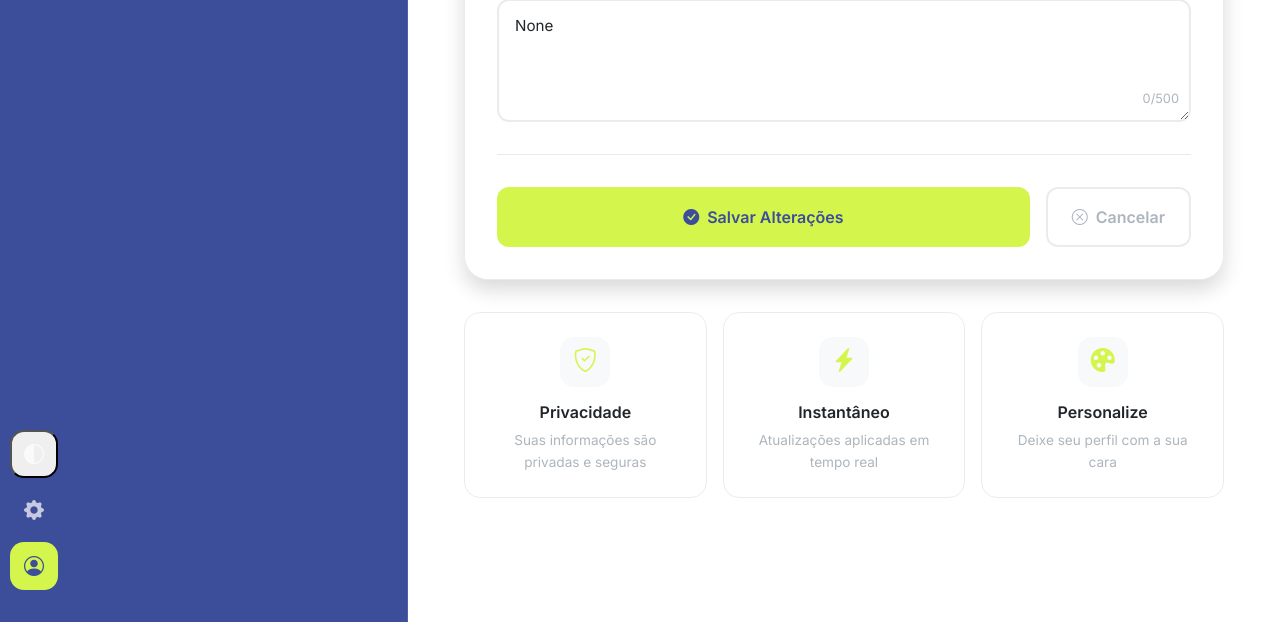
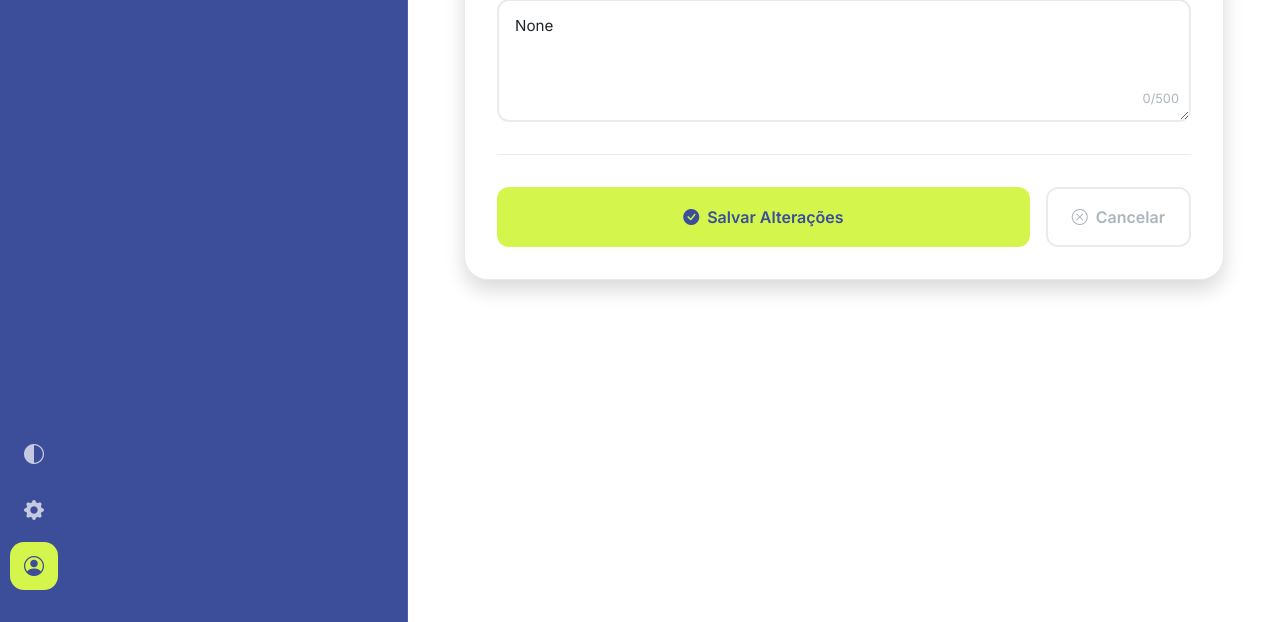
Before and after one commit to A-juli07/Dialogus, a Django app: page /chat/perfil/ in a window 1280 px wide. Shown: the part 1025-1647 px from the top of the page. Run offline with Django 5.2, Linux system fonts and the light colour scheme; the visitor is signed in with stand-in values (Sample User, id 1); data comes from the database, SQL or seed files in the repository.

Commit message:
style: remove tips da aba de perfil

```diff
--- a/static/js/main.js
+++ b/static/js/main.js
@@ -102,18 +102,29 @@ class NotificationManager {
             </div>
         `;
 
-        // Estilos inline (caso não estejam no CSS)
+        // Cores por tipo
+        const colors = {
+            success: { bg: '#10b981', color: '#ffffff' },
+            error: { bg: '#ef4444', color: '#ffffff' },
+            warning: { bg: '#f59e0b', color: '#ffffff' },
+            info: { bg: '#3b82f6', color: '#ffffff' }
+        };
+        const scheme = colors[type] || colors.info;
+
+        // Estilos inline
         notification.style.cssText = `
             position: fixed;
             top: 20px;
             right: 20px;
-            background: white;
+            background: ${scheme.bg};
+            color: ${scheme.color};
             padding: 1rem 1.5rem;
             border-radius: 12px;
-            box-shadow: 0 4px 12px rgba(0,0,0,0.15);
+            box-shadow: 0 8px 24px rgba(0,0,0,0.3);
             z-index: 9999;
             animation: slideInRight 0.3s ease;
             max-width: 300px;
+            font-weight: 500;
         `;
 
         document.body.appendChild(notification);
--- a/templates/chat/base.html
+++ b/templates/chat/base.html
@@ -100,6 +100,9 @@
             transition: all 0.3s ease;
             text-decoration: none;
             position: relative;
+            background: none;
+            border: none;
+            padding: 0;
         }
 
         .nav-icon:hover {
--- a/templates/chat/perfil.html
+++ b/templates/chat/perfil.html
@@ -188,31 +188,6 @@
                     </a>
                 </div>
             </form>
-        </div>
-
-        <!-- Dicas -->
-        <div class="profile-tips">
-            <div class="tip-card">
-                <div class="tip-icon">
-                    <i class="bi bi-shield-check"></i>
-                </div>
-                <h3>Privacidade</h3>
-                <p>Suas informações são privadas e seguras</p>
-            </div>
-            <div class="tip-card">
-                <div class="tip-icon">
-                    <i class="bi bi-lightning-charge-fill"></i>
-                </div>
-                <h3>Instantâneo</h3>
-                <p>Atualizações aplicadas em tempo real</p>
-            </div>
-            <div class="tip-card">
-                <div class="tip-icon">
-                    <i class="bi bi-palette-fill"></i>
-                </div>
-                <h3>Personalize</h3>
-                <p>Deixe seu perfil com a sua cara</p>
-            </div>
         </div>
     </div>
 </div>
@@ -620,53 +595,6 @@ textarea.form-control-modern {
     color: var(--text-primary);
 }
 
-/* Tips Section */
-.profile-tips {
-    display: grid;
-    grid-template-columns: repeat(3, 1fr);
-    gap: 1rem;
-}
-
-.tip-card {
-    background: var(--card-bg);
-    border-radius: 16px;
-    padding: 1.5rem;
-    text-align: center;
-    border: 1px solid var(--border-color);
-    transition: transform 0.3s ease, box-shadow 0.3s ease;
-}
-
-.tip-card:hover {
-    transform: translateY(-4px);
-    box-shadow: var(--shadow-md);
-}
-
-.tip-icon {
-    width: 50px;
-    height: 50px;
-    margin: 0 auto 1rem;
-    background: var(--bg-secondary);
-    border-radius: 14px;
-    display: flex;
-    align-items: center;
-    justify-content: center;
-    font-size: 1.5rem;
-    color: var(--lime-primary);
-}
-
-.tip-card h3 {
-    font-size: 1rem;
-    font-weight: 600;
-    color: var(--text-primary);
-    margin-bottom: 0.5rem;
-}
-
-.tip-card p {
-    font-size: 0.85rem;
-    color: var(--text-muted);
-    margin: 0;
-}
-
 /* Responsivo */
 @media (max-width: 768px) {
     .profile-hero {
```
Also changed, not shown: static/css/style.css (+32 -0 lines).
